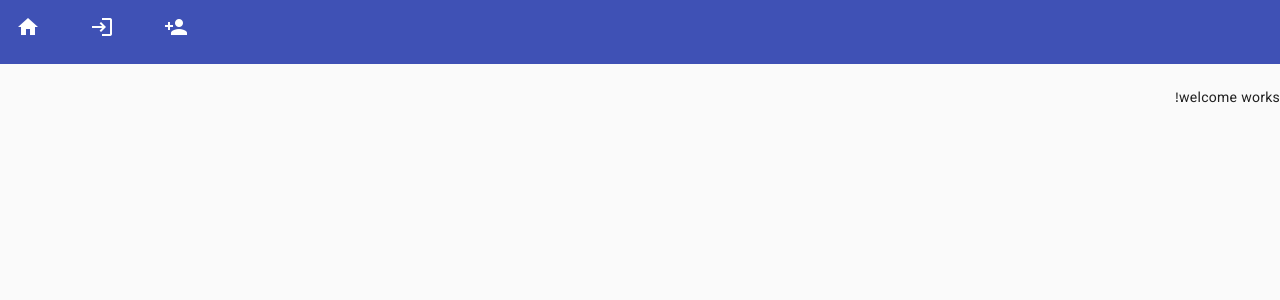
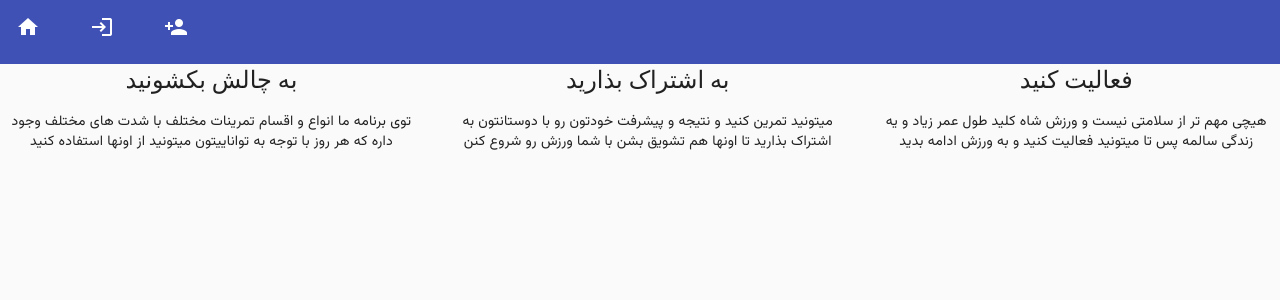
Before and after one commit to ramankhan10/fitness-app, an Angular app: page / in a window 1280 px wide. Shown: the top 300 px of the page. Built offline with nearby package versions, Linux system fonts and the light colour scheme.

Commit message:
add welcome page and  training tabs

```diff
--- a/src/app/app.component.scss
+++ b/src/app/app.component.scss
@@ -7,9 +7,3 @@
 mat-sidenav {
   width: 250px;
 }
-
-
-
-main {
-  padding-top: 25px;
-}
--- a/src/app/training/training.component.html
+++ b/src/app/training/training.component.html
@@ -1 +1,8 @@
-<p>training works!</p>
+<mat-tab-group>
+  <mat-tab label="تمرین جدید">
+    <app-new-training></app-new-training>
+  </mat-tab>
+  <mat-tab label="تمرین قبلی">
+  <app-past-training></app-past-training>
+  </mat-tab>
+</mat-tab-group>
--- a/src/app/welcome/welcome.component.html
+++ b/src/app/welcome/welcome.component.html
@@ -1 +1,14 @@
-<p>welcome works!</p>
+<div class="welcome" fxLayout="column" fxLayout.gt-md="row" fxLayoutGap.gt-md="20px"  fxLayoutAlign="center center">
+  <section>
+    <h1>فعالیت کنید</h1>
+    <p>هیچی مهم تر از سلامتی نیست و ورزش شاه کلید طول عمر زیاد و یه زندگی سالمه پس تا میتونید فعالیت کنید و به ورزش ادامه بدید</p>
+  </section>
+  <section>
+    <h1>به اشتراک بذارید</h1>
+    <p>میتونید تمرین کنید و نتیجه و پیشرفت خودتون رو با دوستانتون به اشتراک بذارید تا اونها هم تشویق بشن با شما ورزش رو شروع کنن</p>
+  </section>
+  <section>
+    <h1>به چالش بکشونید</h1>
+    <p>توی برنامه ما انواع و اقسام تمرینات مختلف با شدت های مختلف وجود داره که هر روز با توجه به تواناییتون میتونید از اونها استفاده کنید</p>
+  </section>
+</div>
--- a/src/app/welcome/welcome.component.scss
+++ b/src/app/welcome/welcome.component.scss
@@ -0,0 +1,3 @@
+.welcome {
+  text-align: center;
+}
```
Also changed, not shown: src/app/material.module.ts (+5 -2 lines).
